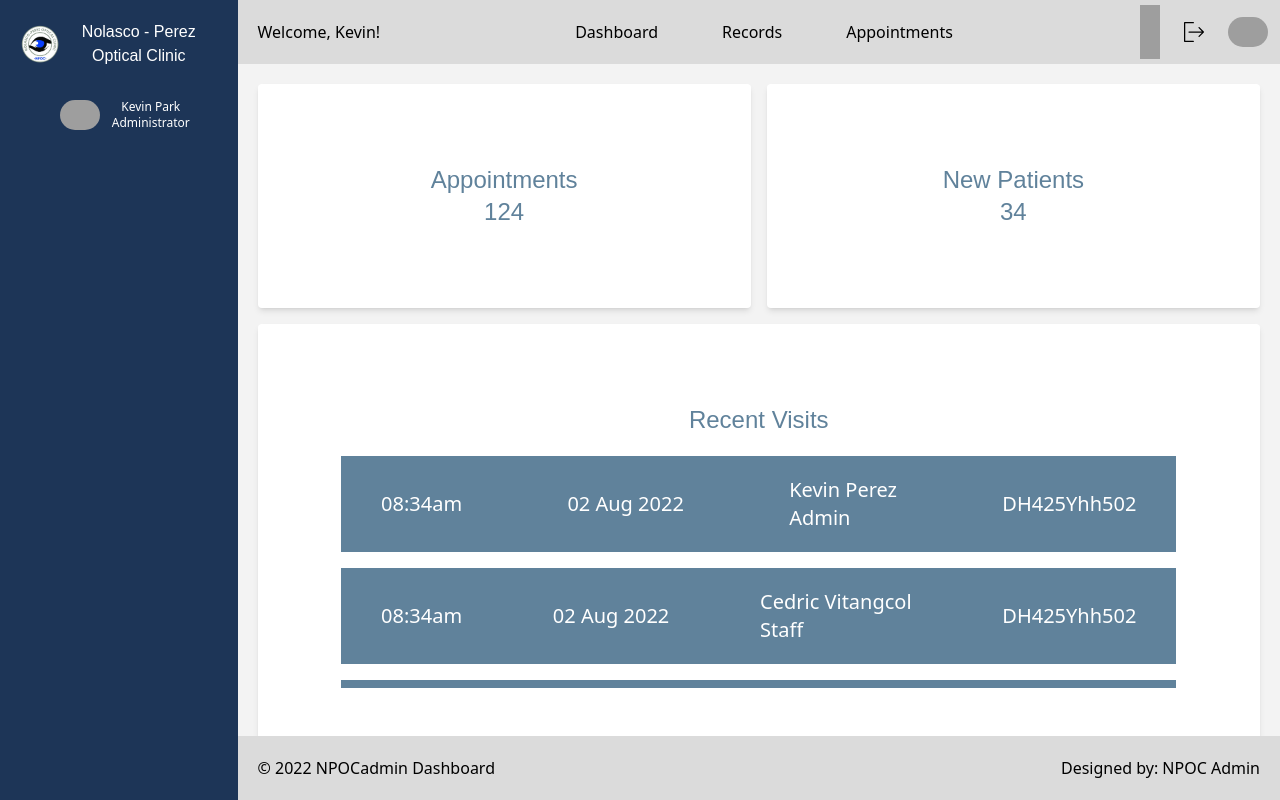
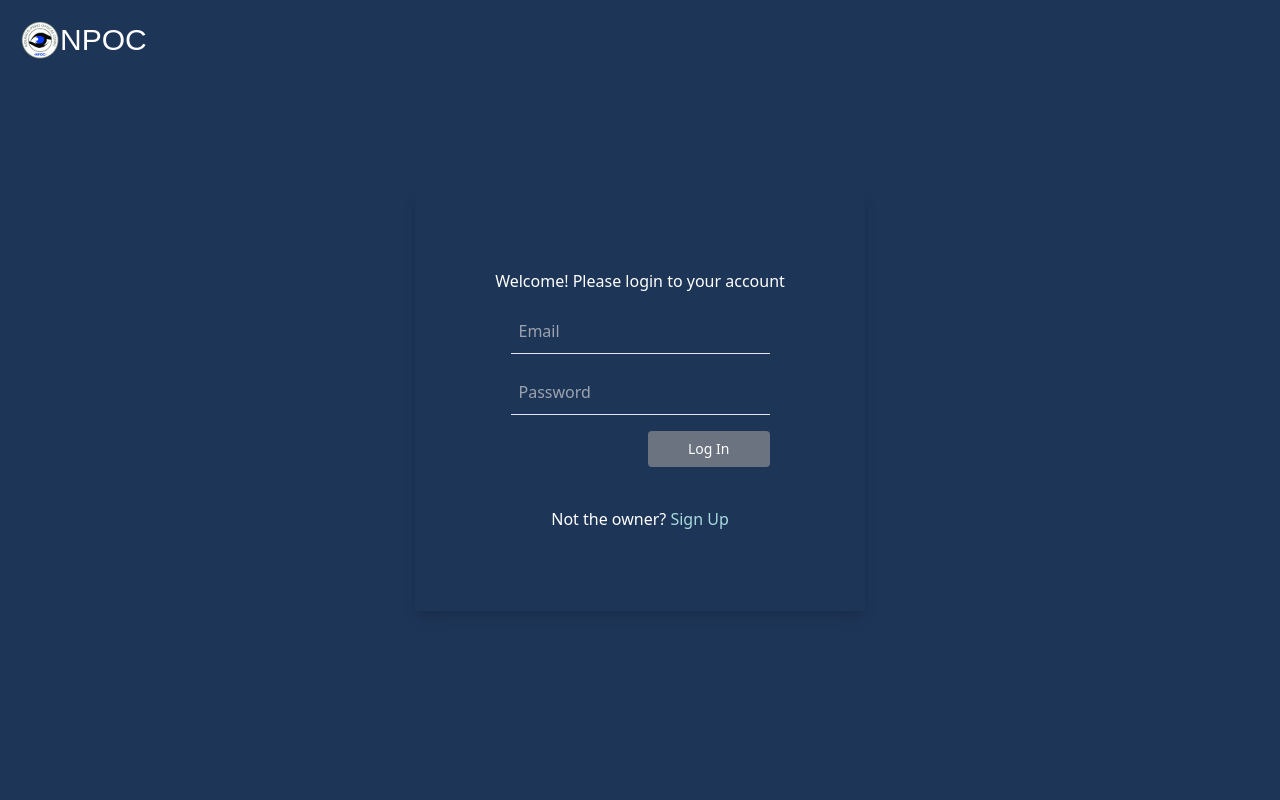
Before and after one commit to KevinPerez10/NPOC-TEST, a React (Vite) app in the folder client/: page /dashboard in a window 1280 px wide. Built offline with nearby package versions, Linux system fonts and the light colour scheme; grey boxes are pictures that could not be loaded.

Commit message:
Login done

```diff
--- a/client/src/components/AdminLogIn.jsx
+++ b/client/src/components/AdminLogIn.jsx
@@ -1,8 +1,16 @@
-import React from 'react'
+import React, {useState} from 'react'
 import { Link } from 'react-router-dom'
 
-export default function AdminLogIn() {
-  return (
+export default function AdminLogIn({Login, error}) {
+  const [details, setDetails] = useState({email: "", password: ""});
+
+  const submitHandler = e => {
+    e.preventDefault();
+
+    Login(details);
+  }
+
+    return (
     <div>
         <nav className="grid font-poppins hover:cursor-pointer fixed">
             <div className="text-white flex items-center p-5">
@@ -15,27 +23,30 @@ export default function AdminLogIn() {
         <div className='text-white h-screen grid place-items-center bg-button-dblue'>
             <div className='min-h-fit w-fit flex flex-col justify-center items-center shadow-lg p-20'>
                 <h2 className="text-center mb-4"> Welcome! Please login to your account </h2>
-                <form className='grid grid-cols-2 gap-4'>
-                    <div class="col-span-2 flex items-center border-b border-gray py-2">
-                        <input class="appearance-none bg-transparent border-none w-full text-gray-700 mr-3 py-1 px-2 leading-tight focus:outline-none"
+                {(error != "") ? (<div className="error">{error}</div>) : ""}
+                <form className='grid grid-cols-2 gap-4' onSubmit={submitHandler}>
+                    <div className="col-span-2 flex items-center border-b border-gray py-2">
+                        <input className="appearance-none bg-transparent border-none w-full text-gray-700 mr-3 py-1 px-2 leading-tight focus:outline-none"
                                 type="text"
                                 placeholder="Email"
-                                aria-label="email"/>
+                                aria-label="email"
+                                onChange={e => setDetails({...details, email: e.target.value})} value={details.email}/>
 
                     </div>
-                    <div class="col-span-2 flex items-center border-b border-gray py-2">
-                        <input class="appearance-none bg-transparent border-none w-full text-gray-700 mr-3 py-1 px-2 leading-tight focus:outline-none"
+                    <div className="col-span-2 flex items-center border-b border-gray py-2">
+                        <input className="appearance-none bg-transparent border-none w-full text-gray-700 mr-3 py-1 px-2 leading-tight focus:outline-none"
                                 type="text"
                                 placeholder="Password"
-                                aria-label="password"/>
+                                aria-label="password"
+                                onChange={e => setDetails({...details, password: e.target.value})} value={details.password}/>
 
                     </div>
-                    <Link to="/dashboard" className='col-start-2'>
-                        <button class="w-full flex-shrink-0 bg-gray-500 hover:bg-gray-700 border-gray-500 hover:border-gray-700 text-sm border-4 text-white py-1 px-2 rounded"
+                    <div /*to="/dashboard"*/ className='col-start-2'>
+                        <button className="w-full flex-shrink-0 bg-gray-500 hover:bg-gray-700 border-gray-500 hover:border-gray-700 text-sm border-4 text-white py-1 px-2 rounded"
                                 type="submit">
                             Log In
                         </button>
-                    </Link>
+                    </div>
                 </form>
                 <div className="w-full text-center mt-10">
                     Not the owner? <Link to="/signup" className='text-link'>Sign Up</Link>
--- a/client/src/components/Dashboard.jsx
+++ b/client/src/components/Dashboard.jsx
@@ -1,8 +1,41 @@
 import React, { useState } from 'react'
 import {Link, Outlet} from 'react-router-dom'
+import AdminLogIn from './AdminLogIn';
 
 export default function Dashboard() {
+    const adminUser = {
+        name: "Kevin",
+        email: "admin@admin.com",
+        password: "admin123"
+    };
+    const [user, setUser] = useState({email:""});
+    const [error, setError] = useState("");
+
+    const Login = details => {
+        console.log(details);
+
+        if(details.email == adminUser.email && details.password == adminUser.password)
+        {
+            console.log("Logged in");
+            setUser({
+                email: details.email
+            })
+        } else {
+        console.log("Details do not match!");
+        setError("Details do not match!");
+        }
+    }
+
+    const Logout = () => {
+        setUser({
+            email: ""
+        })
+    }
+
+
   return (
+    <div>
+        {(user.email != "") ? (
         <div className='flex flex-col lg:flex-row h-screen bg-bg-dashboard z-0'>
             {/* left panel */}
             <div className='text-center flex flex-col items-center bg-button-dblue text-white'>
@@ -12,7 +45,7 @@ export default function Dashboard() {
                 </Link>
                 <div className='hidden lg:flex items-center text-xs'>
                     <img className='w-10 m-3 rounded-full' src="./images/pfp.png" alt="" />
-                    Kevin Park <br />
+                    {adminUser.name} <br />
                     Administrator
                 </div>
             </div>
@@ -20,7 +53,7 @@ export default function Dashboard() {
             <div className='flex flex-col justify-between w-full h-full'>
                 {/* navbar */}
                 <div className='flex justify-between items-center lg:sticky bg-footer'>
-                    <div className='p-5'>Welcome, Kevin!</div>
+                    <div className='p-5'>Welcome, <span>{adminUser.name}</span>!</div>
                     <nav className='hidden md:flex'>
                         <Link to="/dashboard" className='px-5 py-2 mx-3 focus:bg-button-lblue focus:text-white rounded-full transition-all'>Dashboard</Link>
                         <Link to="/dashboard/records" className='px-5 py-2 mx-3 focus:bg-button-lblue focus:text-white rounded-full transition-all'>Records</Link>
@@ -44,5 +77,9 @@ export default function Dashboard() {
 
             </div>
         </div>
+           ) : (
+            <AdminLogIn Login={Login} error={error}/>
+        )}
+</div>
   )
 }
--- a/client/src/components/HomePage.jsx
+++ b/client/src/components/HomePage.jsx
@@ -48,7 +48,7 @@ export default function HomePage ()  {
                             </div>
                         </div>
                         <div className="my-auto md:text-right">
-                            Own this site? click <Link to="/adminlogin" className="text-link" href="">here</Link>
+                            Own this site? click <Link to="/dashboard" className="text-link" href="">here</Link>
                         </div>
                 </footer>
             </div>
```
